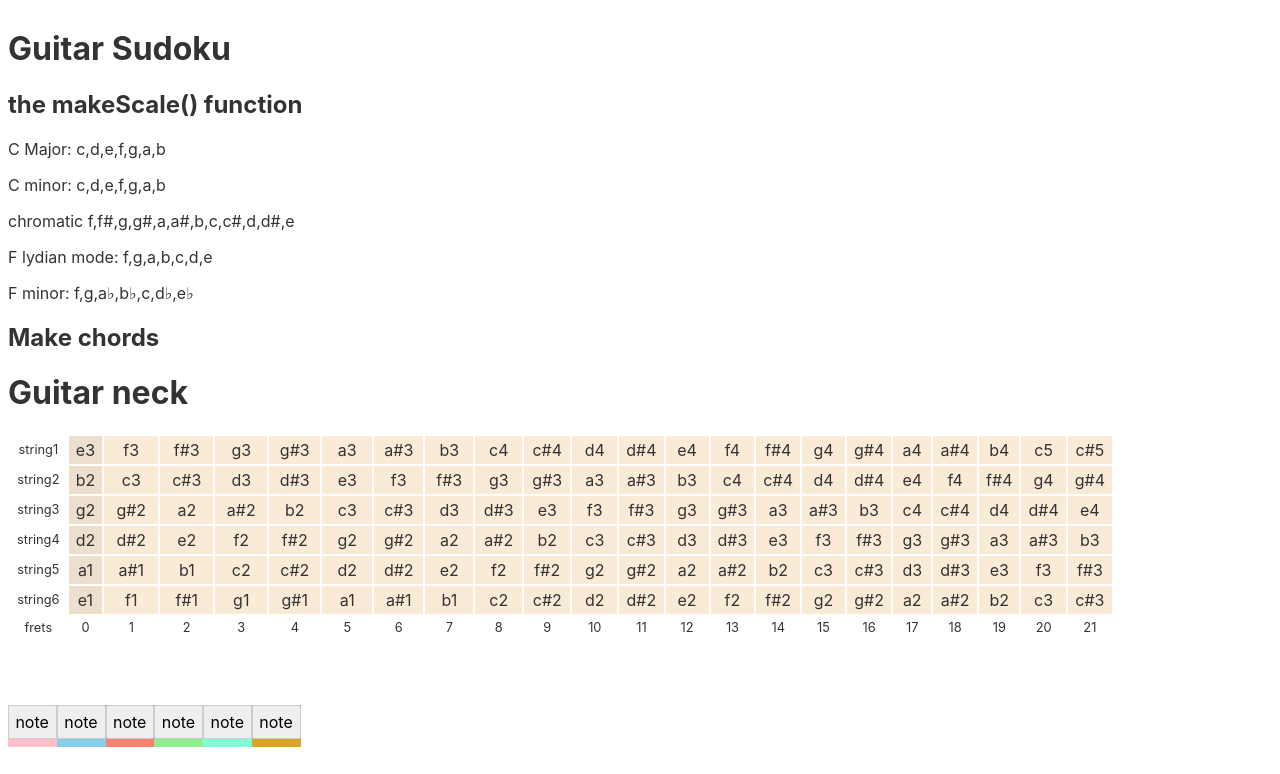
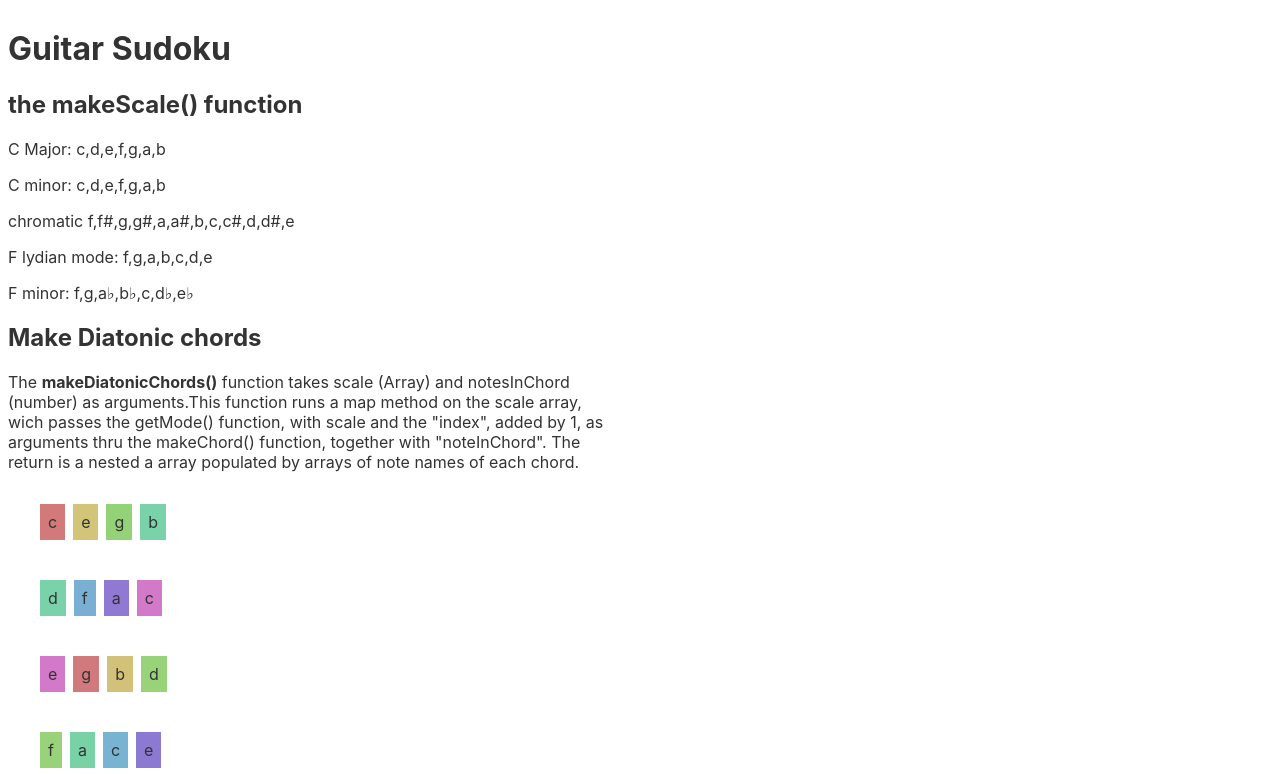
Before and after one commit to HEYROCKME/guitarSudoku, a Svelte app: page / in a window 1280 px wide. Shown: the top 774 px of the page. Built offline with nearby package versions, Linux system fonts and the light colour scheme.

Commit message:
Added a function description

```diff
--- a/src/App.svelte
+++ b/src/App.svelte
@@ -21,7 +21,7 @@ let fLydian = getMode(cMajor, 4)
 // Suggestion: notesInChord can be set to an enum 1 - 6
 function makeDiatonicChords(scale : string[], notesInChord : number ) {
   let diatonicChords = []
-  scale.forEach((note, index, array) => {
+  scale.map((note, index, array) => {
     let chord = makeChord(getMode(scale, index + 1 ), notesInChord)
 	diatonicChords.push(chord)
 })
@@ -30,7 +30,7 @@ return diatonicChords
 
 
 }
-let cMajorChords = makeDiatonicChords(cMajor, 3)
+let cMajorChords = makeDiatonicChords(cMajor, 4)
 console.log(cMajorChords);
 
 
@@ -46,8 +46,27 @@ console.log(cMajorChords);
 <p>F lydian mode: {fLydian}</p>
 <p>F minor: {fMinor}</p>
 
-<h2>Make chords</h2>
-<p></p>
+<div class="docs">
+
+	<h2>Make Diatonic chords</h2>
+	<p>
+		The <b>makeDiatonicChords()</b> function takes scale (Array) and notesInChord (number) 	as arguments.This function runs a map method on the scale array, wich passes the getMode() function, with scale and the "index", added by 1, as arguments thru the makeChord() function, together with "noteInChord". The return is a nested a array populated by arrays of note names of each chord.
+
+	</p>
+</div>
+
+ { #each cMajorChords as chord, o }
+ <div class="diatonic-chord" >
+   { #each chord as note, i }
+    <p
+	class="note"
+	style="background-color: hsl({(i * 51) + (o * 153)}, 50%, 65%)"
+	>
+	{note} </p>
+  { /each }
+</div>
+ { /each }
+
 
 <GuitarNeck/>
 <div class="selectors">
@@ -88,5 +107,23 @@ console.log(cMajorChords);
 		flex-direction: row;
 	}
 
+	.diatonic-chord {
+		display: flex;
+		flex-direction: row;
+		justify-content: space-evenly;
+		max-width :100px;
+		margin-bottom: .5em;
+		margin-left: 2em;
+	}
+	.note {
+		display: inline;
+		margin-right: .5rem;
+		padding: .5em;
 
+
+	}
+
+	.docs {
+		max-width: 600px;
+	}
 </style>
```
